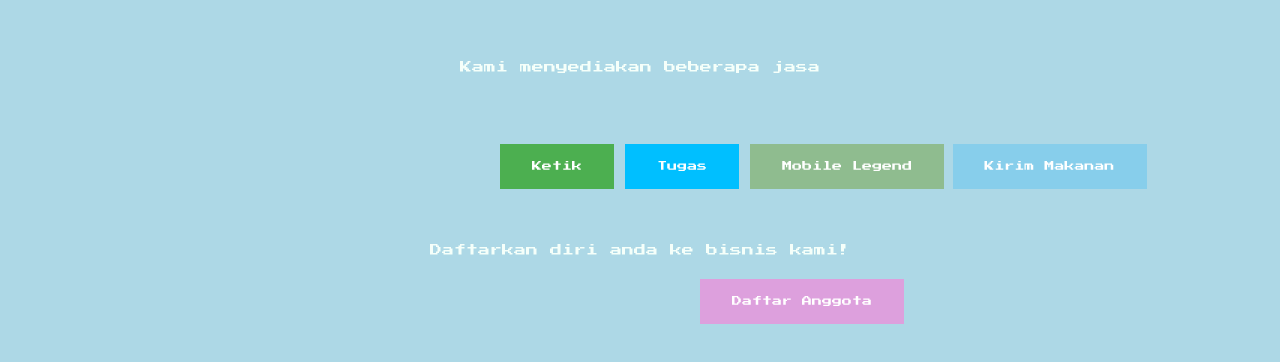
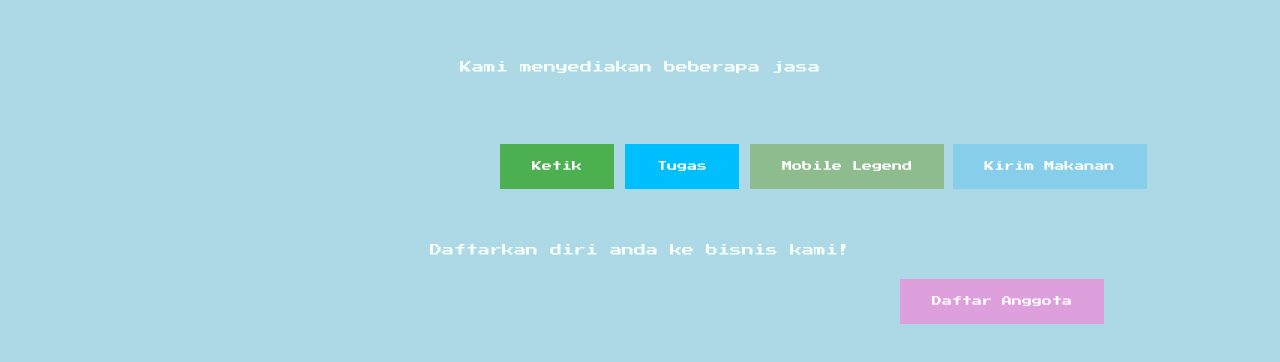
Before and after one commit to duniafriady/duniafriady.github.io, a plain HTML site: page bisnis.html in a window 1280 px wide. Shown: the part 202-564 px from the top of the page. Drawn offline with nearby package versions, Linux system fonts and the light colour scheme.

Commit message:
Update bisnis.html

```diff
--- a/bisnis.html
+++ b/bisnis.html
@@ -79,6 +79,6 @@
 
     <br><br><br>
     <p style="font-family: 'Press Start 2P', cursive;font-size: 12px;color: #f5fffa;text-align: center;">Daftarkan diri anda ke bisnis kami!</p>
-    <button class="button button5" style="margin-left: 700px">Daftar Anggota</button>
+    <button class="button button5" style="margin-left: 900px">Daftar Anggota</button>
 </body>
 </html>
```
